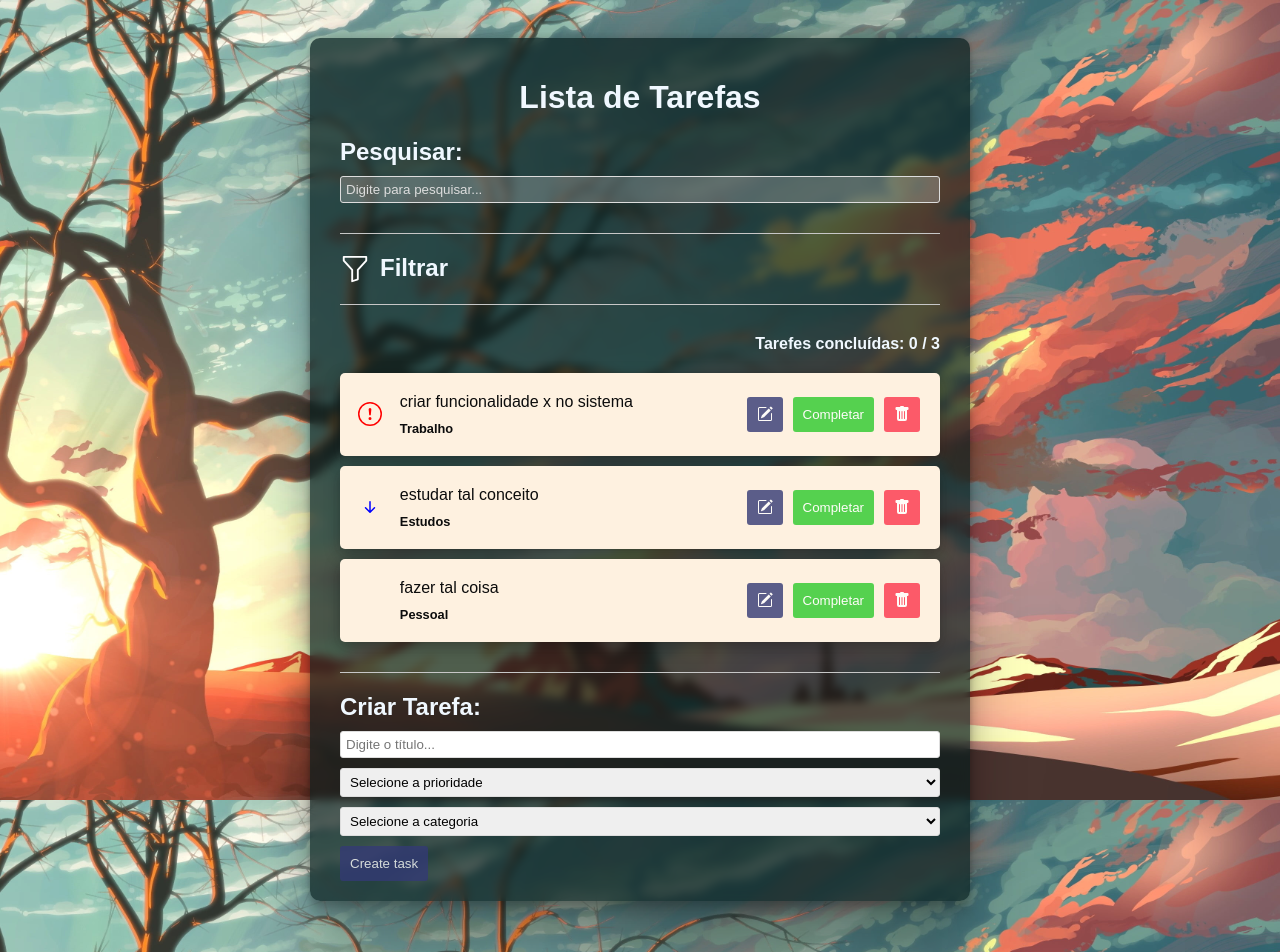
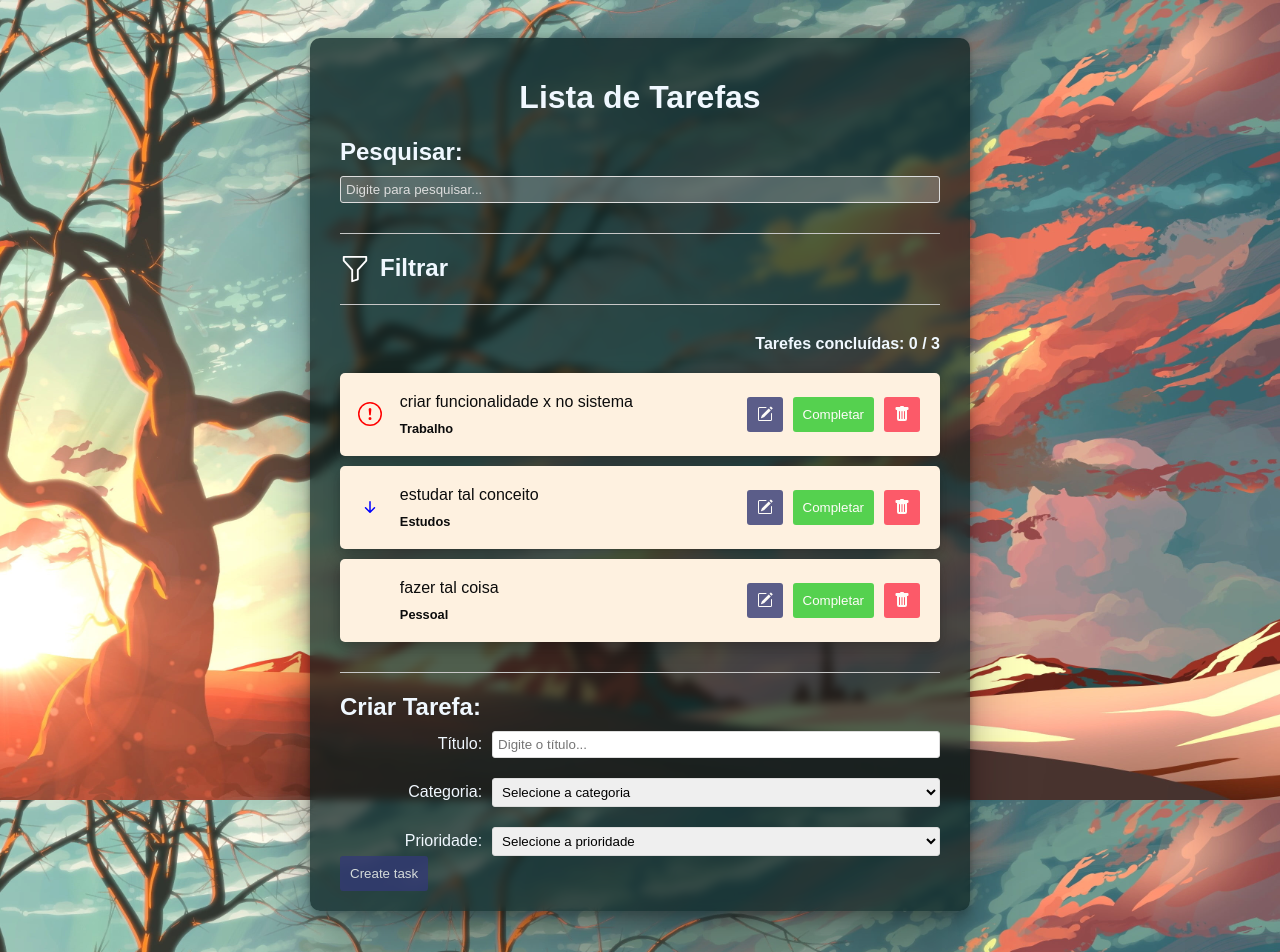
Before and after one commit to rianreiss/react-to-do-list, a React (Vite) app in the folder my-vite-project/: page / in a window 1280 px wide. Shown: the top 952 px of the page. Built offline with nearby package versions, Linux system fonts and the light colour scheme.

Commit message:
edit todo bug fixed

```diff
--- a/my-vite-project/src/App.css
+++ b/my-vite-project/src/App.css
@@ -131,6 +131,26 @@ button:hover {
   display: flex;
   align-items: center;
   justify-content: center;
+}
+
+.content-add-form {
+  margin-right: auto;
+  display: grid;
+  grid-template-columns: repeat(5, auto);
+  grid-template-rows: repeat(3, auto);
+  gap: 20px 10px;
+}
+.content-add-form label {
+  display: flex;
+  align-items: center;
+  justify-content: end;
+}
+.content-add-form select,
+.content-add-form input {
+  display: flex;
+  align-items: center;
+  grid-column: 2/6;
+  margin: 0;
 }
 
 .todo {
--- a/my-vite-project/src/App.jsx
+++ b/my-vite-project/src/App.jsx
@@ -92,7 +92,7 @@ function App() {
 
   const editTodoValue = (text, category, priority, id) => {
 
-    setTodos(todos.map((todo) => todo.id === id ? { ...todos, text, category, priority, isEditing: !todo.isEditing } : todo));
+    setTodos(todos.map((todo) => todo.id === id ? { id, text, category, priority, isEditing: !todo.isEditing } : todo));
 
   };
 
@@ -136,8 +136,7 @@ function App() {
             .map((todo) => (
               todo.isEditing ? (
                 <EditTodoForm
-                  key={todo.id}
-                  editTodo={editTodoValue}
+                  editTodoValue={editTodoValue}
                   todo={todo} />
               ) : (
                 <Todo
--- a/my-vite-project/src/App.scss
+++ b/my-vite-project/src/App.scss
@@ -160,6 +160,29 @@ button:hover {
     }
 }
 
+.content-add-form {
+
+    margin-right: auto;
+    display: grid;
+    grid-template-columns: repeat(5, auto);
+    grid-template-rows: repeat(3, auto);
+    gap: 20px 10px;
+
+    label {
+        display: flex;
+        align-items: center;
+        justify-content: end;
+    }
+
+    select,
+    input {
+        display: flex;
+        align-items: center;
+        grid-column: 2/6;
+        margin: 0;
+    }
+}
+
 .todo {
     background-color: $color6;
     text-shadow: none;
@@ -261,7 +284,7 @@ select {
         width: 100%;
         height: max-content;
 
-        div{
+        div {
             display: flex;
             cursor: pointer;
         }
--- a/my-vite-project/src/components/EditTodoForm.jsx
+++ b/my-vite-project/src/components/EditTodoForm.jsx
@@ -2,7 +2,7 @@ import { useEffect, useState } from 'react';
 import arrowDownImage from '../assets/arrow-down-short.svg';
 import highPriority from '../assets/exclamation-circle.svg';
 
-const EditTodoForm = ({ editTodo, todo }) => {
+const EditTodoForm = ({ editTodoValue, todo }) => {
     const [value, setValue] = useState(todo.text);
     const [category, setCategory] = useState(todo.category);
     const [priority, setPriority] = useState(todo.priority);
@@ -10,16 +10,12 @@ const EditTodoForm = ({ editTodo, todo }) => {
     const handleSubmit = (e) => {
         e.preventDefault();
 
-        editTodo(value, category, priority, todo.id);
-
-        setCategory("");
-        setPriority("");
-        setValue("");
+        editTodoValue(value, category, priority, todo.id);
     };
 
 
     return (
-        <div className=''>
+        <div>
             <form className="todo-editing" onSubmit={handleSubmit}>
                 <div className='priority' style={{}}>
                     {todo.priority == 3 ? (
@@ -52,7 +48,6 @@ const EditTodoForm = ({ editTodo, todo }) => {
                 </div>
 
                 <div className='buttons'>
-
                     <button type='submit'>Editar Tarefa</button>
                 </div>
             </form>
--- a/my-vite-project/src/components/TodoForm.jsx
+++ b/my-vite-project/src/components/TodoForm.jsx
@@ -20,17 +20,16 @@ const TodoForm = ({ addTodo }) => {
 
   return (
     <div className='todo-form'>
+      <form onSubmit={handleSubmit}>
+        <div>
           <h2>Criar Tarefa:</h2>
-      <form onSubmit={handleSubmit}>
+        </div>
+
+        <div className='content-add-form'>
+          <label htmlFor="title">Título:</label>
           <input value={value} type="text" placeholder='Digite o título...' onChange={(e) => setValue(e.target.value)} />
 
-        <select value={priority} onChange={(e) => setPriority(e.target.value)}>
-          <option value="">Selecione a prioridade</option>
-          <option value="1">Alta</option>
-          <option value="2">Normal</option>
-          <option value="3">Baixa</option>
-        </select>
-
+          <label htmlFor="title">Categoria:</label>
           <select value={category} onChange={(e) => setCategory(e.target.value)}>
             <option value="">Selecione a categoria</option>
             <option value="Trabalho">Trabalho</option>
@@ -38,7 +37,18 @@ const TodoForm = ({ addTodo }) => {
             <option value="Estudos">Estudos</option>
           </select>
 
+          <label htmlFor="title">Prioridade:</label>
+          <select value={priority} onChange={(e) => setPriority(e.target.value)}>
+            <option value="">Selecione a prioridade</option>
+            <option value="1">Alta</option>
+            <option value="2">Normal</option>
+            <option value="3">Baixa</option>
+          </select>
+        </div>
+
+        <div>
           <button type='submit'>Create task</button>
+        </div>
       </form>
     </div>
   );
```
Also changed, not shown: 1 other file (tests, documents, lock files or other folders). Lines whose indentation alone changed are shown as unchanged.
